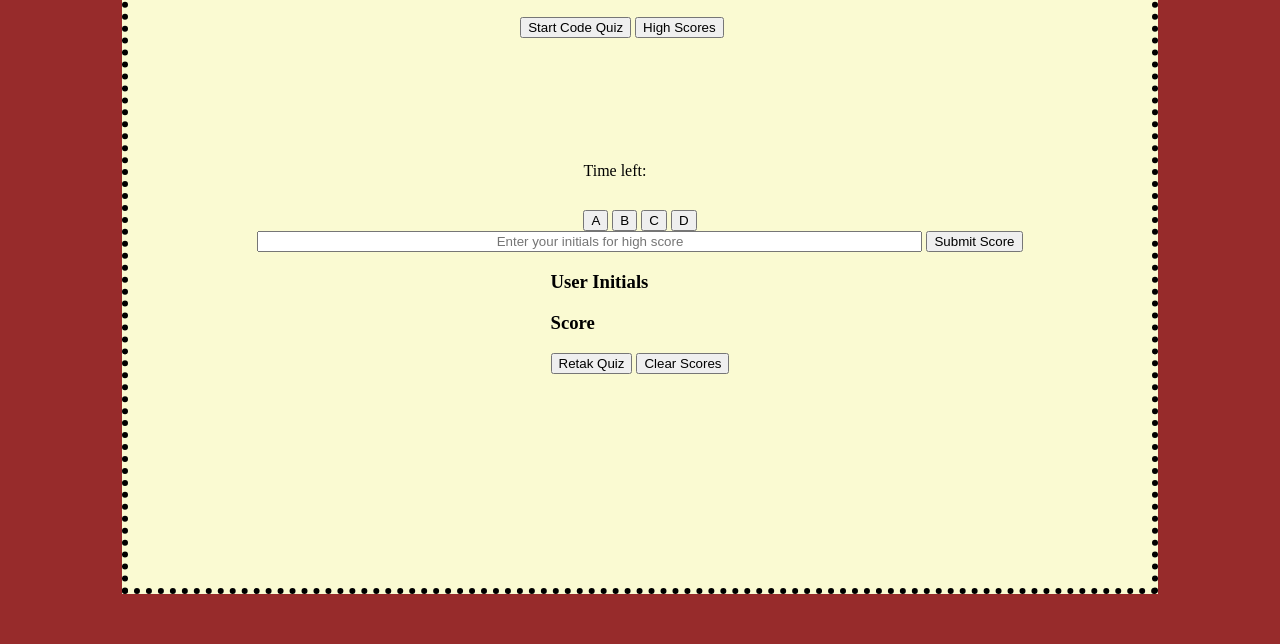
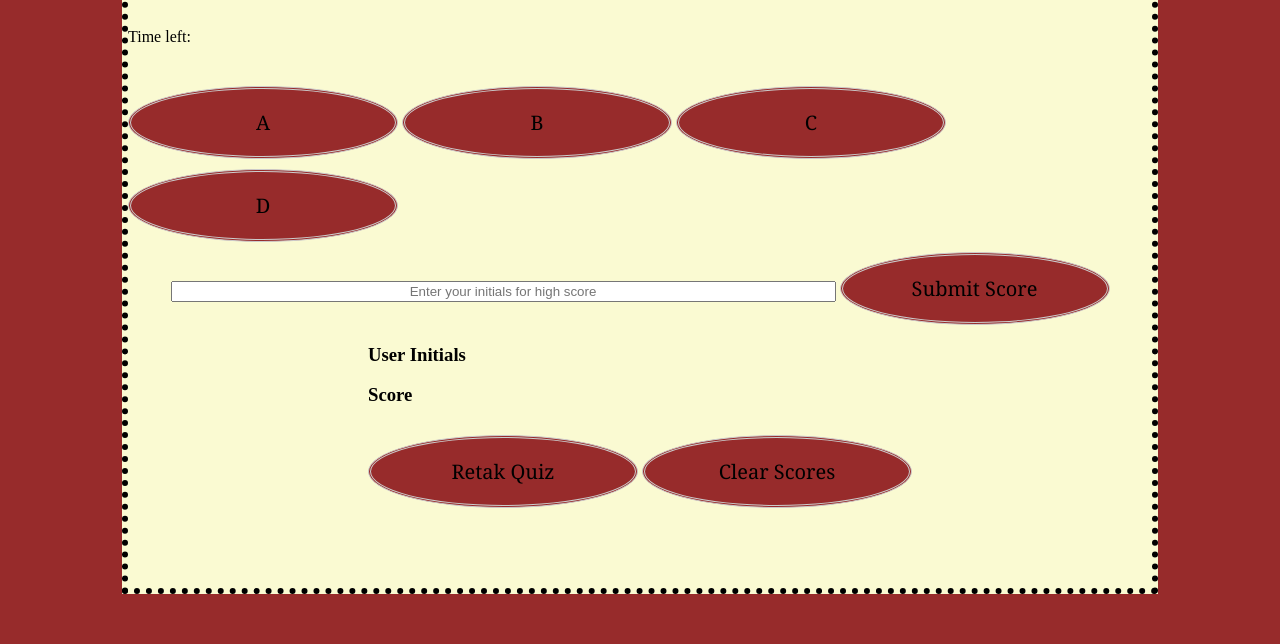
Before and after one commit to ReemMDA99/JavaScript-Questionnaire, a plain HTML site: page index.html in a window 1280 px wide. Shown: the part 156-800 px from the top of the page. Drawn offline with Linux system fonts and the light colour scheme.

Commit message:
add properties to buttons

```diff
--- a/assets/css/style.css
+++ b/assets/css/style.css
@@ -48,3 +48,22 @@ input{
     border:6px dotted black;
     background-color: lightgoldenrodyellow;
   }
+  button {
+      display: inline-block;
+      font-family: Georgia, 'Times New Roman', Times, serif;
+      background-color: #972b2b;
+      border-radius: 50%;
+      border: 3px double #cccccc;
+      text-align:center;
+      font-size: 20px;
+      font-style: bold;
+      padding: 20px;
+      width: 270px;
+      margin-top: 10px;
+  }
+
+  button:hover {
+      box-shadow: 4px 3px 6px #8f8884;
+      background-color:lightsalmon;
+
+  }
```
